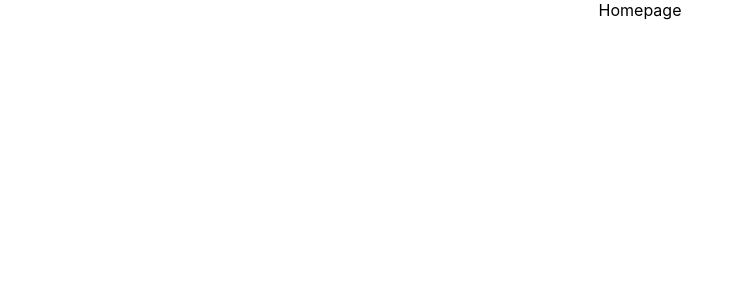
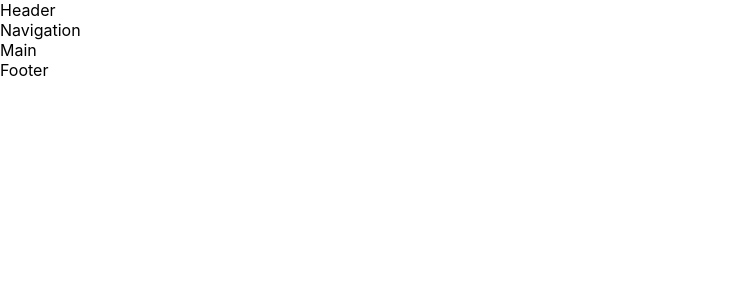
Before and after one commit to ScreatorA/Little-Lemon, a React (Create React App) app: page / in a window 1280 px wide. Shown: the top 300 px of the page, without its empty margins (0-743 px from the left). Built offline with nearby package versions, Linux system fonts and the light colour scheme.

Commit message:
Added HTML structure

```diff
--- a/package.json
+++ b/package.json
@@ -6,6 +6,7 @@
     "@testing-library/jest-dom": "^5.17.0",
     "@testing-library/react": "^13.4.0",
     "@testing-library/user-event": "^13.5.0",
+    "nth-check": "^2.1.1",
     "react": "^18.3.1",
     "react-dom": "^18.3.1",
     "react-scripts": "5.0.1",
--- a/src/App.js
+++ b/src/App.js
@@ -1,7 +1,19 @@
 import "./App.css";
+import Header from "./Header";
+import Nav from "./Nav";
+import Main from "./Main";
+import Footer from "./Footer";
 
 function App() {
-  return <div className='App'>Homepage</div>;
+  return(
+  <>
+    <Header />
+    <Nav />
+    <Main />
+    <Footer />
+  </>
+  )
+
 }
 
 export default App;
--- /dev/null
+++ b/src/Footer.js
@@ -0,0 +1,7 @@
+function Footer()
+{
+    return(
+        <footer>Footer</footer>
+    )
+}
+export default Footer;
--- /dev/null
+++ b/src/Header.js
@@ -0,0 +1,7 @@
+function Header()
+{
+    return(
+        <header>Header</header>
+    )
+}
+export default Header;
--- /dev/null
+++ b/src/Main.js
@@ -0,0 +1,7 @@
+function Main()
+{
+    return(
+        <main>Main</main>
+    )
+}
+export default Main;
--- /dev/null
+++ b/src/Nav.js
@@ -0,0 +1,7 @@
+function Nav()
+{
+    return(
+        <nav>Navigation</nav>
+    )
+}
+export default Nav;
```
Also changed, not shown: 1 other file (tests, documents, lock files or other folders).
